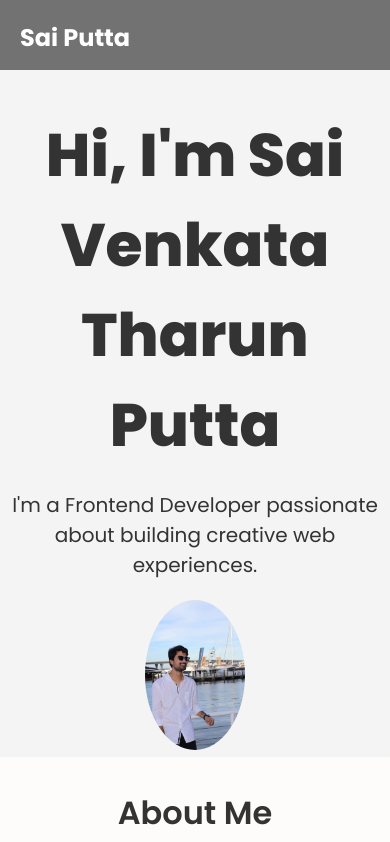
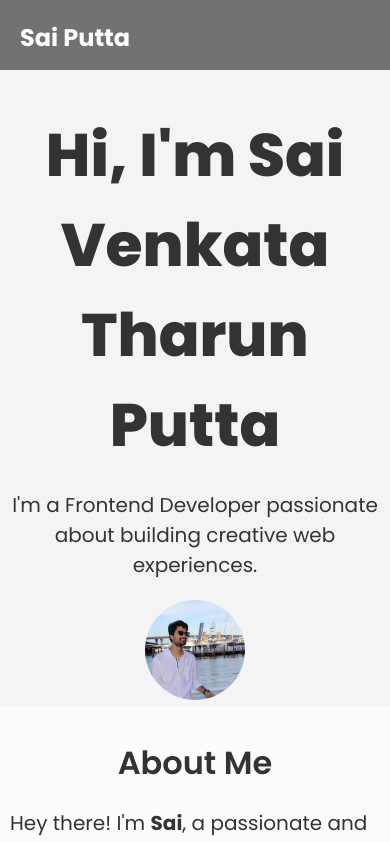
Before and after one commit to Tharunputta157/portfolio, a React (Vite) app: page / in a window 390 px wide. Shown: the top 842 px of the page. Built offline with nearby package versions, Linux system fonts and the light colour scheme.

Commit message:
profileimage height- stylingfor mobiles

```diff
--- a/src/styles/Home.css
+++ b/src/styles/Home.css
@@ -21,14 +21,14 @@
 
 @media (max-width: 768px) {
     .home img {
-      max-width: 150px;
+      width: 150px;
       height:150px        /* Reduce the size of the profile picture on mobile */
     }
   }
 
   @media (max-width: 480px) {
     .home img {
-      max-width: 100px;
-      height:100       /* Further reduce the size on very small screens */
+      width: 100px;
+      height:100px;       /* Further reduce the size on very small screens */
     }
   }
```
